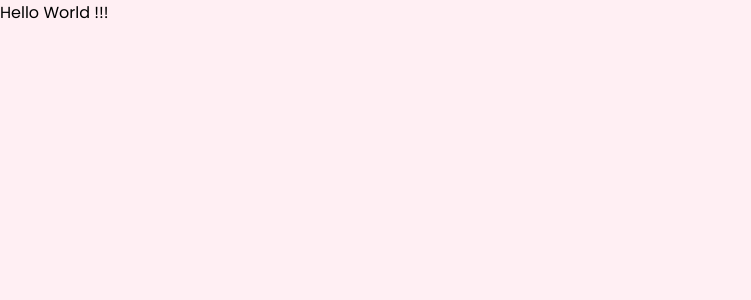
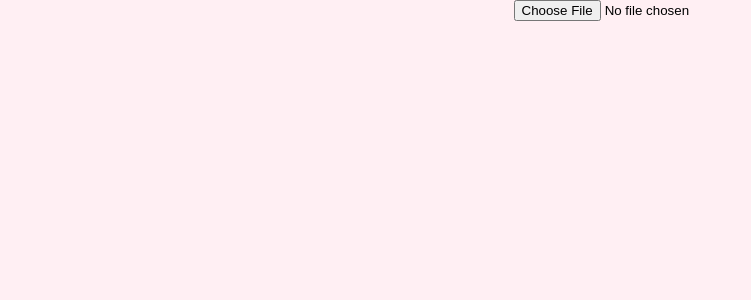
Before and after one commit to zahraamirinezhad/Photo-Gallery, a React (Create React App) app in the folder photo-gallery/: page / in a window 1280 px wide. Shown: the top 300 px of the page, without its empty margins (0-751 px from the left). Built offline with nearby package versions, Linux system fonts and the light colour scheme.

Commit message:
useStorage hook added

```diff
--- a/photo-gallery/src/App.js
+++ b/photo-gallery/src/App.js
@@ -1,7 +1,12 @@
 import './App.scss'
+import Home from './components/Home/Home.jsx'
 
 function App() {
-  return <div className="App">Hello World !!!</div>
+  return (
+    <div>
+      <Home />
+    </div>
+  )
 }
 
 export default App
--- /dev/null
+++ b/photo-gallery/src/components/Home/Home.jsx
@@ -0,0 +1,12 @@
+import UploadForm from '../UploadForm/UploadForm'
+import classes from './Home.module.scss'
+
+const Home = () => {
+  return (
+    <div className={classes.home}>
+      <UploadForm />
+    </div>
+  )
+}
+
+export default Home
--- /dev/null
+++ b/photo-gallery/src/components/UploadForm/UploadForm.jsx
@@ -0,0 +1,29 @@
+import classes from './UploadForm.module.scss'
+import { useState } from 'react'
+
+const UploadForm = () => {
+  const [file, setFile] = useState(null)
+
+  const addFileHandler = (e) => {
+    let selectedFile = e.target.files[0]
+
+    if (selectedFile) {
+      setFile(selectedFile)
+    } else {
+      setFile(null)
+    }
+  }
+
+  return (
+    <form className={classes.uploadForm}>
+      <input
+        className={classes.fileInput}
+        type="file"
+        onChange={addFileHandler}
+        accept="image/*"
+      />
+    </form>
+  )
+}
+
+export default UploadForm
--- /dev/null
+++ b/photo-gallery/src/components/UploadForm/UploadForm.module.scss
@@ -0,0 +1,8 @@
+.uploadForm {
+  width: 100%;
+
+  .fileInput {
+    margin: auto;
+    display: block;
+  }
+}
```
Also changed, not shown: photo-gallery/src/hooks/useStorage.jsx (added, +30 -0 lines), photo-gallery/src/components/Home/Home.module.scss (added), photo-gallery/src/firebase/config.jsx (renamed from photo-gallery/src/firebase/config.js).
